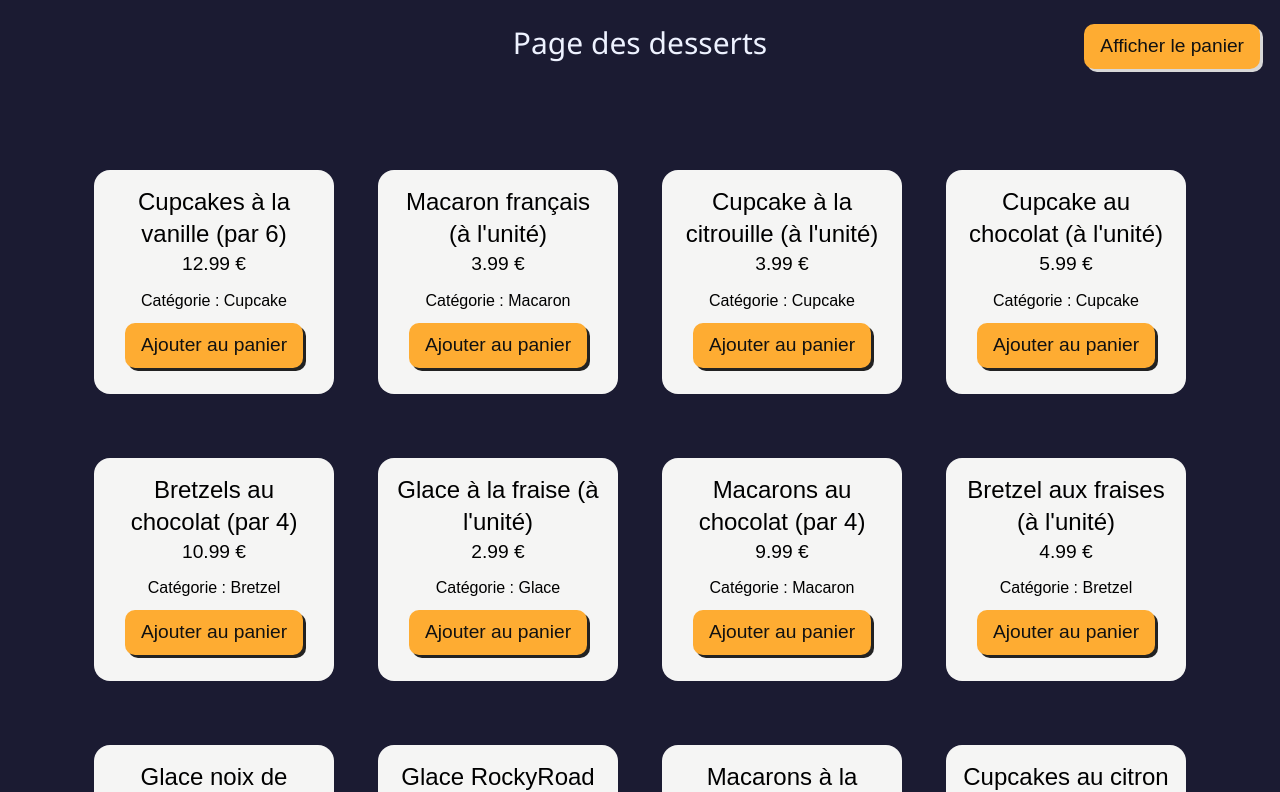
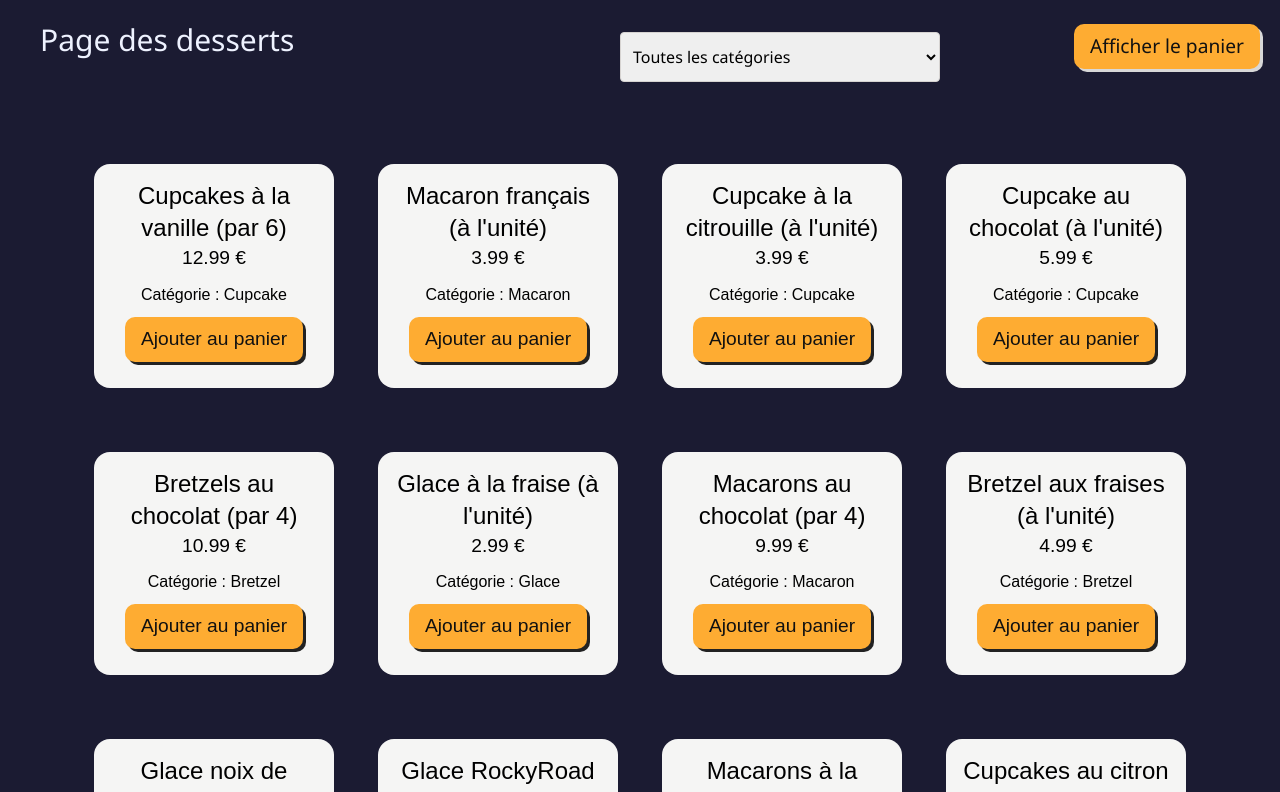
Before and after one commit to Viviane2111/shoppingCart, a Next.js app: page / in a window 1280 px wide. Shown: the top 792 px of the page. Built offline with nearby package versions, Linux system fonts and the light colour scheme.

Commit message:
ajout d'un filtre pour filtrer les produits

```diff
--- a/components/Home.js
+++ b/components/Home.js
@@ -11,23 +11,47 @@ export default function Home() {
   // const { addToCart } = useCart();
   const dispatch = useDispatch();
   const [isCartVisible, setisCartVisible] = useState(false);
+  const [selectCategory, setSelectCategory] = useState(null);
 
   const toggleCatVisible = () => {
     setisCartVisible(!isCartVisible);
-  }
+  };
 
   const handleAddToCart = (product) => {
     dispatch(addItem(product));
-  }
+  };
+
+  const handleCategoryFilter = (category) => {
+    setSelectCategory(category);
+  };
+
+  const filterProducts = selectCategory
+    ? products.filter((product) => product.category === selectCategory)
+    : products;
 
   return (
     <div>
-      <header>
-        <h1 className="text-indigo-50 text-center my-[25px] text-3xl">
+      <header className="h-20 flex items-center ">
+        <div className="">
+          <h1 className="text-indigo-50 w-auto ml-10 my-[25px] text-3xl">
             Page des desserts
           </h1>
-      </header>
-      <main className="custom-ubuntu-font flex  justify-center items-center min-h-screen py-16">
+          <div className="absolute top-0 right-80 mt-6 mr-5 ">
+            <select
+              onChange={(e) => handleCategoryFilter(e.target.value)}
+              value={selectCategory}
+              className="border border-stone-300 rounded px-2 py-3 w-80 mt-2"
+            >
+              <option value="">Toutes les catégories</option>
+              {Array.from(
+                new Set(products.map((product) => product.category))
+              ).map((category, index) => (
+                <option key={index} value={category}>
+                  {category}
+                </option>
+              ))}
+            </select>
+          </div>
           <button
             onClick={toggleCatVisible}
             className="absolute top-0 right-0 mt-6 mr-5"
@@ -35,8 +59,11 @@ export default function Home() {
             {isCartVisible ? "Masquer le panier" : "Afficher le panier"}
           </button>
           {isCartVisible && <ShoppingCart />}
+        </div>
+      </header>
+      <main className="custom-ubuntu-font flex flex-col justify-center items-center min-h-screen py-16">
         <div className="grid gap-6 grid-cols-1 sm:grid-cols-2 md:grid-cols-3 lg:grid-cols-4 items-center">
-          {products.map((product) => (
+          {filterProducts.map((product) => (
             <DessertCard
               key={product.id}
               product={product}
```
Lines whose indentation alone changed are shown as unchanged.
